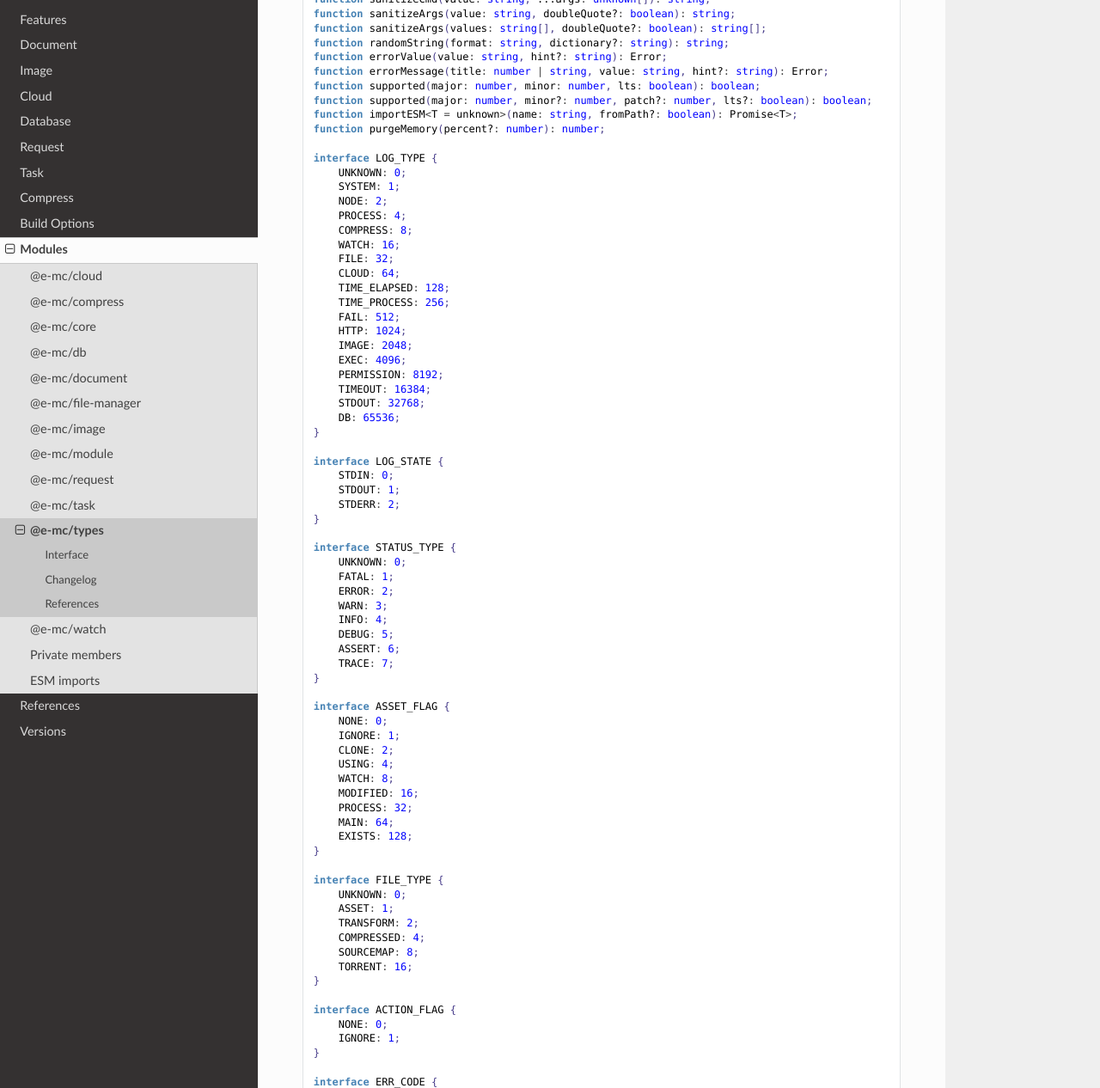
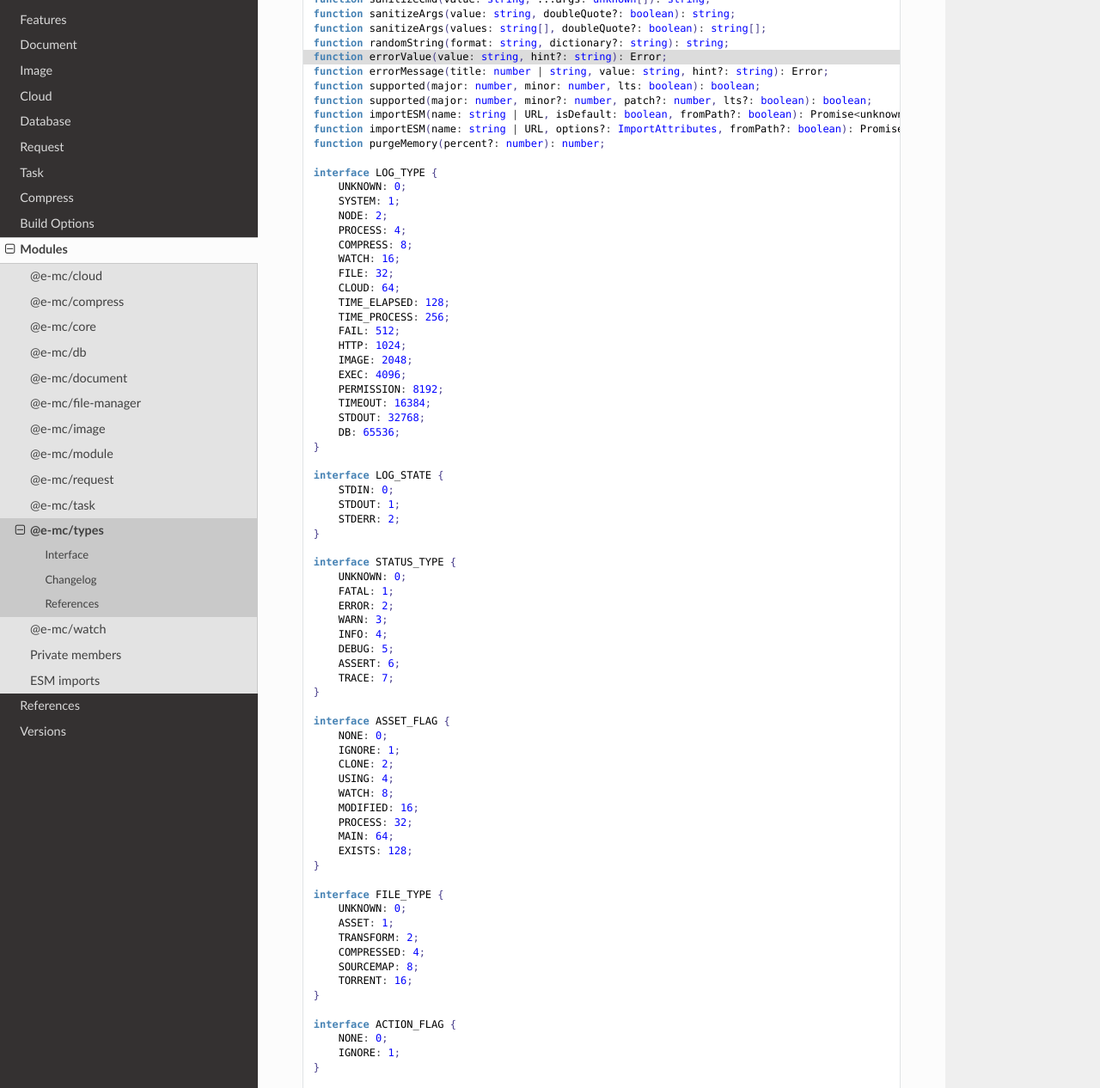
Before and after one commit to anpham6/chrome-docs, a Sphinx documentation site: the page built from source/modules/types.rst, in a window 1280 px wide and 1400 px high, scrolled down 1022 px, cut to the strip 134-1400 px from the top of the window. Shown: the whole strip at 86% size. Built offline with Sphinx 7.4.7 and the Read the Docs theme 3.1.0, drawn with Linux system fonts in a browser that asks for light colours; some of the changed text lies outside the part shown.

```diff
--- a/source/build.rst
+++ b/source/build.rst
@@ -254,15 +254,15 @@ Non-JWT access is supported when using **squared-express** [#]_ and `Express 5 <
   {
     "providers": {
       "firebase": { // FirebaseOptions
-        "projectId": "squared-123456",", // API Keys (https://console.cloud.google.com/apis/credentials)
-        "apiKey": "PbzaryCxqzE2smem1pPzvExwfJRaXA81h0FdB42
+        "projectId": "squared-123456", // API Keys (https://console.cloud.google.com/apis/credentials)
+        "apiKey": "PbzaryCxqzE2smem1pPzvExwfJRaXA81h0FdB42",
         "authDomain": "squared-123456.firebaseapp.com",
         "storageBucket": "squared-123456.appspot.com"
       },
       "firebase-admin": { // ServiceAccount
         "projectId": "squared-123456", // Keys (https://console.cloud.google.com/iam-admin/serviceaccounts/details)
         "privateKey": "-----BEGIN PRIVATE KEY-----\nMIIEvgIBADANBgkqhkiG9w0BAQEFAASCBK\n-----END PRIVATE KEY-----\n",
-        "clientEmail": "firebase-adminsdk-fbsvc@squared-123456.iam.gserviceaccount.com",
+        "clientEmail": "firebase-adminsdk-fbsvc@squared-123456.iam.gserviceaccount.com"
       },
       "firebase-admin": "./cloud/auth/gcp/squared-123456-4e1c2290e638.json",
       "firebase-admin": true, // FIREBASE_CONFIG
--- a/source/modules/types.rst
+++ b/source/modules/types.rst
@@ -69,7 +69,8 @@ Interface
   function errorMessage(title: number | string, value: string, hint?: string): Error;
   function supported(major: number, minor: number, lts: boolean): boolean;
   function supported(major: number, minor?: number, patch?: number, lts?: boolean): boolean;
-  function importESM<T = unknown>(name: string, fromPath?: boolean): Promise<T>;
+  function importESM(name: string | URL, isDefault: boolean, fromPath?: boolean): Promise<unknown>;
+  function importESM(name: string | URL, options?: ImportAttributes, fromPath?: boolean): Promise<unknown>;
   function purgeMemory(percent?: number): number;
 
   interface LOG_TYPE {
@@ -202,6 +204,10 @@ Interface
 
 Changelog
 =========
+
+.. versionchanged:: 0.12.5
+
+  - :alt:`function` **importESM** argument :target:`options` as :alt:`ImportAttributes` was implemented.
 
 .. versionchanged:: 0.12.4
 
--- a/source/versions.rst
+++ b/source/versions.rst
@@ -7,6 +7,7 @@ Versions
 ========== ======== ======== ========
    Date      Docs      E-mc     Pi-r
 ========== ======== ======== ========
+2025-08-09    0.6.3   0.12.5   0.10.2
 2025-07-27    0.6.2   0.12.4   0.10.1
 2025-05-14    0.6.1   0.12.3   0.10.1
 2025-04-29    0.6.0   0.12.0   0.10.0
```
Also changed, not shown: other parts of source/modules/types.rst (+2 -1 lines), README.md (+1 -0 lines).
